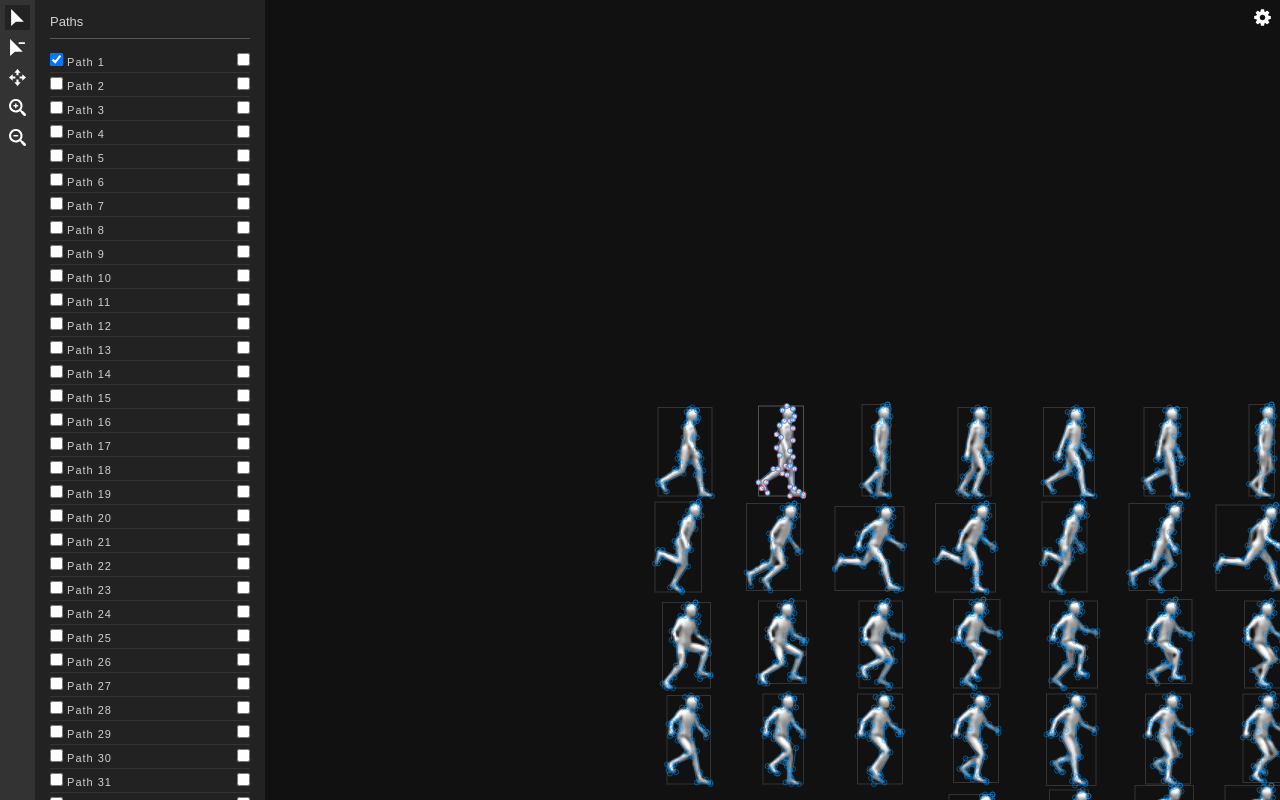
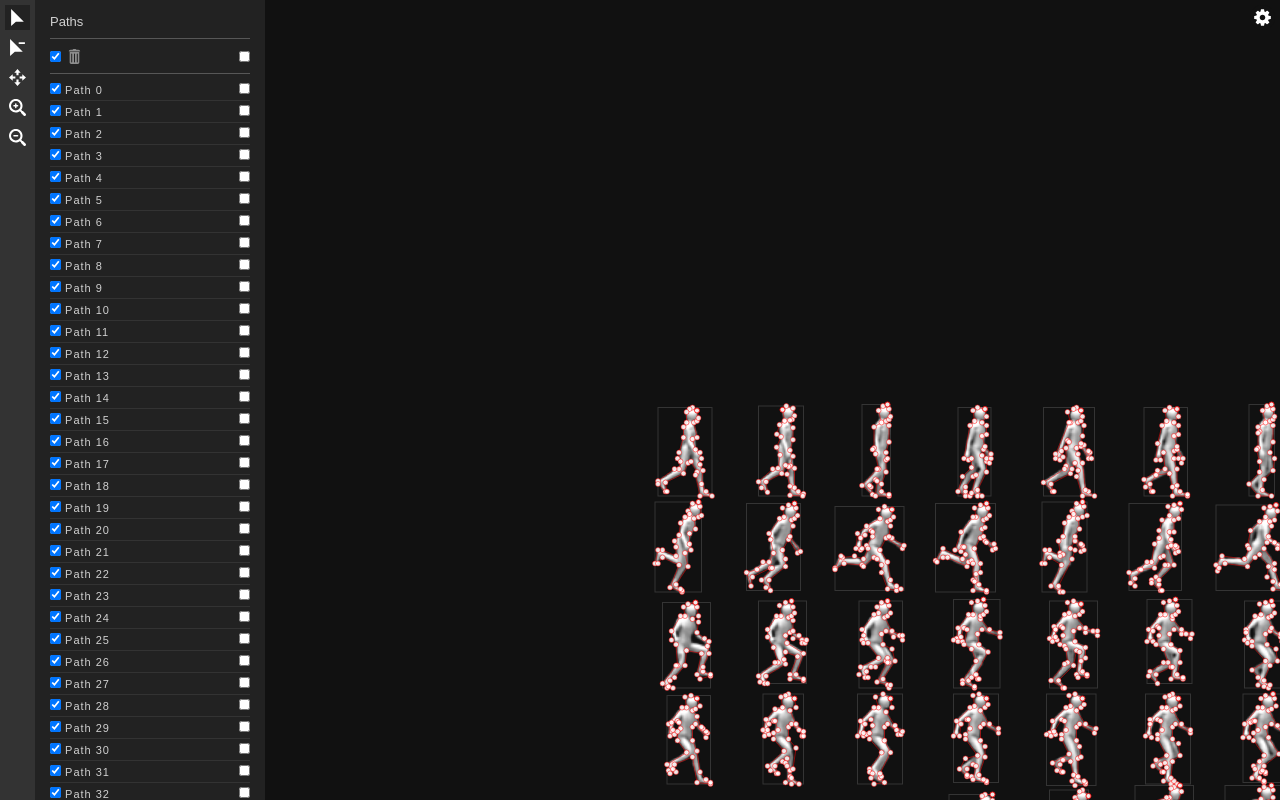
Before and after one commit to YesIDont/sprite-path-editor, a plain HTML site: page index.html in a window 1280 px wide. Both pictures are taken after a click on the checkbox 56 px from the left and 59 px from the top of the page. Drawn offline with Linux system fonts and the light colour scheme; animation ran at ten frames a second.

Commit message:
added remove selected items action to paths list

```diff
--- a/css/style.css
+++ b/css/style.css
@@ -1,3 +1,13 @@
+input {
+  width: 11px;
+  height: 11px;
+}
+
+.children-v-middle > * {
+  display: inline;
+  vertical-align: middle;
+}
+
 * {
   -webkit-transition: all 0.3s ease;
   -moz-transition: all 0.3s ease;
@@ -70,6 +80,24 @@ button {
   background-color: #222 !important;
 }
 
+.ico-small {
+  width: 15px;
+  height: 15px;
+  background: none;
+  cursor: pointer;
+  display: inline-block;
+  margin: 0 3px;
+}
+
+.ico-small img {
+  width: 15px;
+  height: 15px;
+}
+
+.ico-small:hover  {
+  background-color: #222;
+}
+
 input.button {
   display: block;
   width: 25px;
@@ -77,7 +105,7 @@ input.button {
   position: absolute;
   cursor: pointer;
   opacity: 0; /* hide this */
-  z-index: 3; /* and place it over the hamburger */
+  z-index: 5; /* and place it over the hamburger */
   -webkit-touch-callout: none;
 }
 
@@ -151,6 +179,17 @@ input.button + button {
   background: #222;
   width: 200px;
   overflow: scroll;
+}
+
+.paths .list-actions {
+  display: block;
+  padding-bottom: 9px;
+  border-bottom: 1px solid #575757;
+  margin-bottom: 5px;
+}
+.paths #hide-all {
+  float: right;
+  margin-top: 2px;
 }
 
 .paths .path {
--- a/index.html
+++ b/index.html
@@ -42,6 +42,15 @@
     </div>
     <div class="panel paths">
       <h5>Paths</h5>
+      <p class="list-actions children-v-middle">
+        <input type='checkbox' id='select-all'/>
+
+        <button
+          class="ico-small" id='remove-selected' >
+            <img src='img/icons/bin.svg' alt='Remove selected' /></button>
+
+        <input type='checkbox' id='hide-all'/>
+      </p>
       <ul></ul>
     </div>
 
@@ -78,8 +87,82 @@
     <script src="js/tools.js"></script>
 
     <script>
+      pathsList.add = function( i ) {
+        let li = document.createElement('li');
+        li.innerHTML = `
+          <input type='checkbox' id='${i.id}'/>
+          <span class='name'>${i.name}</span>
+          <input type='checkbox' id='${i.id}'/>
+        `;
+        // text = document.createTextNode(text);
+        // li.appendChild( text );
+        li.className = 'path';
+        li.id = i.id;
+
+        // select / unselect item
+        li.children[0].on('click', e => {
+          let item = loadedImage.paths[ e.target.id ]
+
+          if( e.target.checked ) {
+            item.select()
+            mouse.selection.add( item )
+          }
+          else {
+            item.unSelect()
+            mouse.selection.remove( item )
+          }
+        })
+
+        // show / hide item
+        li.children[2].on('click', e => {
+          if( e.target.checked ) loadedImage.paths[ e.target.id ].hide()
+          else loadedImage.paths[ e.target.id ].show()
+        })
+
+        this.appendChild( li )
+      }
+
       let bgSwitch = get('.workspace-settings .background button');
       bgSwitch.forEach( element => element.on('click', () => body.className = element.className ));
+
+      // select / unselect all paths
+      get('.panel.paths p.list-actions #select-all')[0].on('click', e => {
+        let listItems = Array.from( pathsList.children );
+
+        if( e.target.checked ) {
+          loadedImage.paths.forEach( p => p.select() )
+          listItems.forEach( i => {
+            i.children[0].checked = true
+          })
+        }
+        else {
+          loadedImage.paths.forEach( p => p.unSelect() )
+          listItems.forEach( i => {
+            i.children[0].checked = false
+          })
+        }
+      });
+
+      get('.panel.paths p.list-actions #hide-all')[0].on('click', e => {
+        let listItems = Array.from( pathsList.children );
+
+        if( e.target.checked ) {
+          loadedImage.paths.forEach( p => p.hide() )
+          listItems.forEach( i => {
+            i.children[2].checked = true
+          })
+        }
+        else {
+          loadedImage.paths.forEach( p => p.show() )
+          listItems.forEach( i => {
+            i.children[2].checked = false
+          })
+        }
+      });
+
+      get.id('remove-selected').on('click', () => {
+        mouse.selection.removeSelected()
+      })
 
       let loadedImage;
 
--- a/js/loaded-image.js
+++ b/js/loaded-image.js
@@ -110,20 +110,11 @@ LoadedImage.prototype.getPaths = function( svgStr ) {
     return new Path( points, index, `Path ${index}` )
   })
 
-  // remove paths that have 4 and less points to exclude image border
-  for( let i = 0; i < paths.length; i++ ) {
-    if( paths[i].points.length === 4 ) {
-      paths.splice( i, 1 );
-      i--
-    }
-  }
-
   // remove duplicate paths
-
   for( let i = 0; i < paths.length; i++ ) {
     let path = paths[ i ];
 
-    // check if path's AABB contains all other paths, if it's does - remove it
+    // check if path's AABB contains all other paths, if it's does it means it was builded on image's border - remove it
     let containsAll = true;
     paths.forEach( p => {
       if( !this.arePathsSimilar( path, p )) containsAll = false
@@ -135,7 +126,9 @@ LoadedImage.prototype.getPaths = function( svgStr ) {
     };
 
     // check if paths has any similar duplicates and remove them if it does
-    for( let n = i + 1; n < paths.length; n++ ) {
+    for( let n = 0; n < paths.length; n++ ) {
+      if( path.id === paths[ n ].id ) continue;
+
       if( this.arePathsSimilar( path, paths[ n ] )) {
         paths.splice( n, 1 );
         n--
@@ -145,7 +138,11 @@ LoadedImage.prototype.getPaths = function( svgStr ) {
   };
 
   // cicle again all paths and reset their id's to mach
-  paths.forEach(( p, i ) => p.id = i );
+  paths.forEach(( p, i ) => {
+    p.id = i;
+    p.name = `Path ${i}`;
+    p.parent = paths;
+  });
 
   return paths
 }
--- a/js/mouse.js
+++ b/js/mouse.js
@@ -6,6 +6,23 @@ const Selection = function( parrentReference ) {
     this.items.push( item );
     return this
   };
+
+  this.remove = function( beingRemoved ) {
+    let index = this.items.findIndex( i => {
+      return i.id === beingRemoved.id && i.type === beingRemoved
+    })
+
+    this.items.splice( index, 1 );
+  };
+
+  this.removeSelected = function() {
+    this.items.forEach( i => {
+      // if item is of "path" type
+      if( i.type === 1 ) pathsList.children[ i.id ].remove()
+      i.remove()
+    })
+    this.clear()
+  }
 
   this.clear = function() {
     this.items = [];
--- a/js/path.js
+++ b/js/path.js
@@ -1,9 +1,13 @@
 const Path = function( points, id, name ) {
+  this.type = 1; // path
+  // reference to parent object
+  this.parent = {};
   this.id = id || 0;
   this.name = name || '';
   this.points = points;
   this.isSelected = false;
   this.isHighlighted = false;
+  this.isVisible = true;
   this.AABB = this.getAABB();
 };
 
@@ -17,6 +21,26 @@ Path.prototype.unSelect = function() {
   this.isSelected = false;
   this.points.forEach( p => p.unSelect() );
   return this
+};
+
+Path.prototype.show = function() {
+  this.isVisible = true;
+  this.points.forEach( p => p.show() );
+  return this
+};
+
+Path.prototype.hide = function() {
+  this.isVisible = false;
+  this.points.forEach( p => p.hide() );
+  return this
+};
+
+Path.prototype.remove = function() {
+  let index = this.parent.findIndex( i => {
+    return i.id === this.id
+  })
+
+  this.parent.splice( index, 1 );
 };
 
 Path.prototype.getAABB = function() {
@@ -52,6 +76,8 @@ Path.prototype.getAABB = function() {
 }
 
 Path.prototype.draw = function() {
+  if( !this.isVisible ) return
+
   let color;
 
   if( this.isSelected )  color = { stroke: SETTINGS.colors.path.selected.stroke }
--- a/js/point.js
+++ b/js/point.js
@@ -1,10 +1,12 @@
 const Point = function( x, y ) {
+  this.type = 0; // point
   this.x = x || 0;
   this.y = y || 0;
   // radius
   this.r = 2.5;
   this.isSelected = false;
   this.isHighlighted = false;
+  this.isVisible = true;
   return this
 };
 
@@ -15,6 +17,16 @@ Point.prototype.select = function() {
 
 Point.prototype.unSelect = function() {
   this.isSelected = false;
+  return this
+}
+
+Point.prototype.show = function() {
+  this.isVisible = true;
+  return this
+}
+
+Point.prototype.hide = function() {
+  this.isVisible = false;
   return this
 }
 
@@ -52,6 +64,8 @@ Point.prototype.getCanvasPos = function() {
 }
 
 Point.prototype.draw = function() {
+  if( !this.isVisible ) return
+
   const { x, y } = this.getCanvasPos();
   let color, r = this.r;
 
--- a/js/utils.js
+++ b/js/utils.js
@@ -41,25 +41,6 @@ const body = get.tag('body')[0];
 
 const pathsList  = get('.panel.paths ul')[0];
 
-pathsList.add = function( i ) {
-  let li = document.createElement('li');
-  li.innerHTML = `
-    <input type='checkbox' id='${i.id}'/>
-    <span class='name'>${i.name}</span>
-    <input type='checkbox' id='${i.id}'/>
-  `;
-  // text = document.createTextNode(text);
-  // li.appendChild( text );
-  li.className = 'path';
-
-  li.children[0].on('click', e => {
-    if( e.target.checked ) loadedImage.paths[ e.target.id ].select()
-    else loadedImage.paths[ e.target.id ].unSelect()
-  })
-
-  this.appendChild( li )
-}
-
 let utils = {
   get: {
     window: {
```
Also changed, not shown: img/icons/bin.svg (added).
